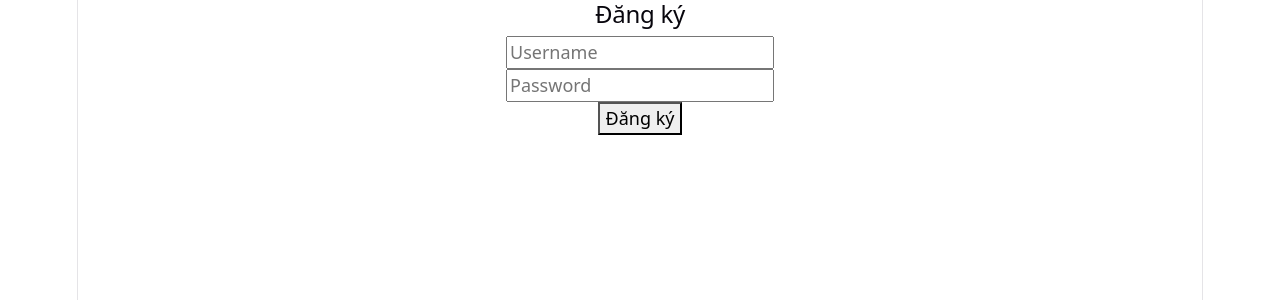
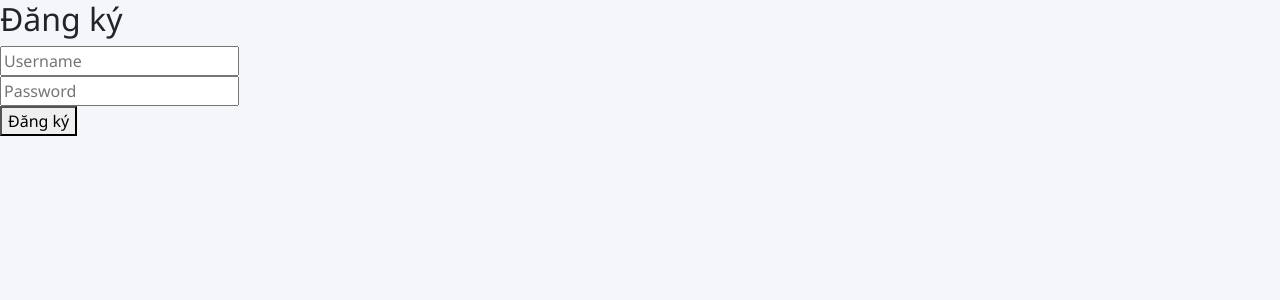
Before and after one commit to Vu-Duc-Vuong/Quan-Ly-Cong-Viec, a React app in the folder frontend/: page /register in a window 1280 px wide. Shown: the top 300 px of the page. Built offline with nearby package versions, Linux system fonts and the light colour scheme; the HTML template or start-up script is replaced by a standard one.

Commit message:
Improve layout and sidebar styling

```diff
--- a/frontend/package.json
+++ b/frontend/package.json
@@ -14,6 +14,7 @@
     "bootstrap": "^5.3.8",
     "react": "^19.2.7",
     "react-bootstrap": "^2.10.10",
+    "react-bootstrap-icons": "^1.11.6",
     "react-dom": "^19.2.7",
     "react-router-dom": "^7.18.1"
   },
--- a/frontend/src/components/Sidebar.jsx
+++ b/frontend/src/components/Sidebar.jsx
@@ -1,69 +1,146 @@
 import { Nav } from "react-bootstrap";
-import { Link } from "react-router-dom";
+import { Link, useLocation } from "react-router-dom";
+
 
 function Sidebar() {
+
+
+    const location = useLocation();
+
+
+
     return (
-    <div
-      className="bg-dark text-white p-3"
-      style={{ minHeight: "100vh" }}
-    >
 
-      <h3 className="text-center mb-4">
+        <div className="sidebar p-3">
+
+
+            <h3 className="sidebar-title text-center mb-4">
+
                 Manager
+
             </h3>
+
+
 
 
             <Nav className="flex-column">
 
+
                 <Nav.Link
+
                     as={Link}
+
                     to="/"
-          className="text-white"
+
+                    className={
+                        "menu-item " +
+                        (
+                            location.pathname === "/"
+                            ?
+                            "menu-active"
+                            :
+                            ""
+                        )
+                    }
+
                 >
+
                     Trang chủ
+
                 </Nav.Link>
 
 
+
+
+
                 <Nav.Link
+
                     as={Link}
-          to="/statistics"
-          className="text-white"
+
+                    to="/tasks"
+
+                    className={
+                        "menu-item " +
+                        (
+                            location.pathname === "/tasks"
+                            ?
+                            "menu-active"
+                            :
+                            ""
+                        )
+                    }
+
                 >
-          Thống kê
+
+                    Công việc
+
                 </Nav.Link>
 
 
+
+
+
                 <Nav.Link
+
                     as={Link}
-          to="/tasks"
-          className="text-white"
+
+                    to="/statistics"
+
+                    className="menu-item"
+
                 >
-          Công việc
+
+                    Thống kê
+
                 </Nav.Link>
 
 
+
+
+
                 <Nav.Link
+
                     as={Link}
+
                     to="/categories"
-          className="text-white"
+
+                    className="menu-item"
+
                 >
+
                     Danh mục
+
                 </Nav.Link>
 
 
+
+
+
                 <Nav.Link
+
                     as={Link}
+
                     to="/calendar"
-          className="text-white"
+
+                    className="menu-item"
+
                 >
+
                     Lịch làm việc
+
                 </Nav.Link>
+
 
 
             </Nav>
 
+
         </div>
+
     );
+
+
 }
 
+
 export default Sidebar;
--- a/frontend/src/index.css
+++ b/frontend/src/index.css
@@ -1,111 +1,146 @@
-:root {
-  --text: #6b6375;
-  --text-h: #08060d;
-  --bg: #fff;
-  --border: #e5e4e7;
-  --code-bg: #f4f3ec;
-  --accent: #aa3bff;
-  --accent-bg: rgba(170, 59, 255, 0.1);
-  --accent-border: rgba(170, 59, 255, 0.5);
-  --social-bg: rgba(244, 243, 236, 0.5);
-  --shadow:
-    rgba(0, 0, 0, 0.1) 0 10px 15px -3px, rgba(0, 0, 0, 0.05) 0 4px 6px -2px;
+body {
 
-  --sans: system-ui, 'Segoe UI', Roboto, sans-serif;
-  --heading: system-ui, 'Segoe UI', Roboto, sans-serif;
-  --mono: ui-monospace, Consolas, monospace;
+    margin: 0;
 
-  font: 18px/145% var(--sans);
-  letter-spacing: 0.18px;
-  color-scheme: light dark;
-  color: var(--text);
-  background: var(--bg);
-  font-synthesis: none;
-  text-rendering: optimizeLegibility;
-  -webkit-font-smoothing: antialiased;
-  -moz-osx-font-smoothing: grayscale;
+    background: #f5f6fa;
 
-  @media (max-width: 1024px) {
-    font-size: 16px;
-  }
+    font-family: "Segoe UI", sans-serif;
+
 }
 
-@media (prefers-color-scheme: dark) {
-  :root {
-    --text: #9ca3af;
-    --text-h: #f3f4f6;
-    --bg: #16171d;
-    --border: #2e303a;
-    --code-bg: #1f2028;
-    --accent: #c084fc;
-    --accent-bg: rgba(192, 132, 252, 0.15);
-    --accent-border: rgba(192, 132, 252, 0.5);
-    --social-bg: rgba(47, 48, 58, 0.5);
-    --shadow:
-      rgba(0, 0, 0, 0.4) 0 10px 15px -3px, rgba(0, 0, 0, 0.25) 0 4px 6px -2px;
-  }
 
-  #social .button-icon {
-    filter: invert(1) brightness(2);
-  }
+/* Sidebar */
+
+.sidebar {
+
+    background: #212529;
+
+    min-height: 100vh;
+
 }
 
-body {
-  margin: 0;
+
+
+.sidebar-title {
+
+    color: white;
+
+    font-size: 22px;
+
+    font-weight: bold;
+
 }
 
-#root {
-  width: 1126px;
-  max-width: 100%;
-  margin: 0 auto;
-  text-align: center;
-  border-inline: 1px solid var(--border);
-  min-height: 100svh;
-  display: flex;
-  flex-direction: column;
-  box-sizing: border-box;
+
+
+.menu-item {
+
+    color: #adb5bd !important;
+
+    padding: 12px 15px !important;
+
+    border-radius: 8px;
+
+    margin-bottom: 5px;
+
 }
 
-h1,
-h2 {
-  font-family: var(--heading);
-  font-weight: 500;
-  color: var(--text-h);
+
+
+.menu-item:hover {
+
+    background: #343a40;
+
+    color: white !important;
+
 }
 
-h1 {
-  font-size: 56px;
-  letter-spacing: -1.68px;
-  margin: 32px 0;
-  @media (max-width: 1024px) {
-    font-size: 36px;
-    margin: 20px 0;
-  }
-}
-h2 {
-  font-size: 24px;
-  line-height: 118%;
-  letter-spacing: -0.24px;
-  margin: 0 0 8px;
-  @media (max-width: 1024px) {
-    font-size: 20px;
-  }
-}
-p {
-  margin: 0;
+
+
+.menu-active {
+
+    background: #0d6efd;
+
+    color: white !important;
+
 }
 
-code,
-.counter {
-  font-family: var(--mono);
-  display: inline-flex;
-  border-radius: 4px;
-  color: var(--text-h);
+
+
+/* Main */
+
+.main-content {
+
+    padding: 25px;
+
 }
 
-code {
-  font-size: 15px;
-  line-height: 135%;
-  padding: 4px 8px;
-  background: var(--code-bg);
+
+
+/* Dashboard cards */
+
+.metric-card {
+
+    background: white;
+
+    border: 1px solid #e9ecef;
+
+    border-radius: 8px;
+
+    padding: 20px;
+
+    text-align: center;
+
 }
+
+
+
+.metric-title {
+
+    font-size: 16px;
+
+    color: #6c757d;
+
+}
+
+
+
+.metric-number {
+
+    font-size: 32px;
+
+    font-weight: bold;
+
+}
+
+
+
+/* Table */
+
+.table-custom {
+
+    background: white;
+
+}
+
+
+
+.table-custom th {
+
+    background: #f8f9fa;
+
+    font-weight: bold;
+
+    padding: 12px 16px;
+
+}
+
+
+
+.table-custom td {
+
+    padding: 12px 16px;
+
+    border-bottom: 1px solid #dee2e6;
+
+}
--- a/frontend/src/layouts/MainLayout.jsx
+++ b/frontend/src/layouts/MainLayout.jsx
@@ -4,30 +4,55 @@ import { Outlet } from "react-router-dom";
 import Sidebar from "../components/Sidebar";
 import Header from "../components/Header";
 
+
 function MainLayout() {
+
+
     return (
+
         <Container fluid className="p-0">
+
 
             <Row className="g-0">
 
-        <Col md={2} lg={2}>
+
+                <Col md={2}>
+
                     <Sidebar />
+
                 </Col>
 
-        <Col md={10} lg={10}>
+
+
+
+
+                <Col md={10}>
+
 
                     <Header />
 
-          <div className="p-4">
+
+
+                    <div className="main-content">
+
                         <Outlet />
+
                     </div>
+
 
                 </Col>
 
+
+
             </Row>
 
+
         </Container>
+
     );
+
+
 }
 
+
 export default MainLayout;
```
Also changed, not shown: 1 other file (tests, documents, lock files or other folders). Lines whose indentation alone changed are shown as unchanged.
